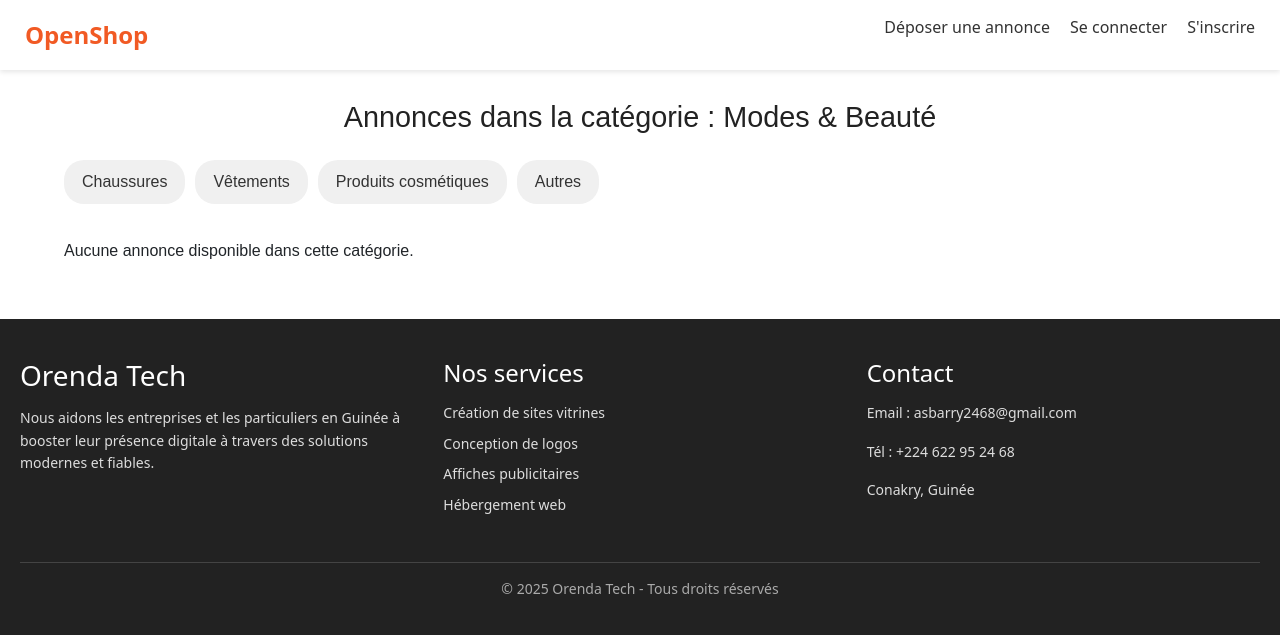
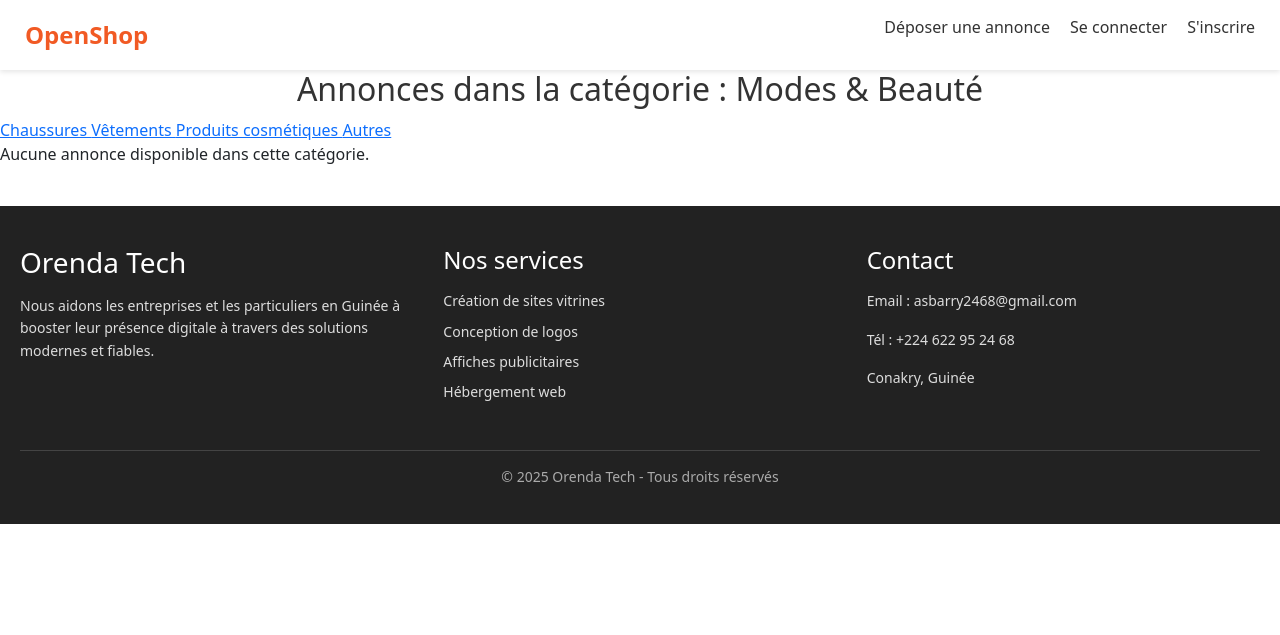
Before and after one commit to saliou216172/OpenShop, a Django app: page /categorie/1/ in a window 1280 px wide. Shown: the top 635 px of the page. Run offline with Django 5.2, Linux system fonts and the light colour scheme; data comes from the database, SQL or seed files in the repository.

Commit message:
voyons encore

```diff
--- a/static/css/style.css
+++ b/static/css/style.css
@@ -122,209 +122,7 @@
 
 
 /* CATEGRIES dans home */
-/* Conteneur horizontal des catégories */
-.categories-container {
-    display: flex;
-    gap: 10px;
-    overflow-x: auto;       /* Scroll horizontal si beaucoup de catégories */
-    padding: 10px 0;
-    margin-bottom: 20px;
-    scrollbar-width: thin;
-    scrollbar-color: #888 #f1f1f1;
-}
 
-/* Scrollbar pour Webkit (Chrome, Edge, Safari) */
-.categories-container::-webkit-scrollbar {
-    height: 6px;
-}
-
-.categories-container::-webkit-scrollbar-thumb {
-    background: #888;
-    border-radius: 3px;
-}
-
-.categories-container::-webkit-scrollbar-track {
-    background: #f1f1f1;
-}
-
-/* Boutons de catégorie */
-.categorie-btn {
-    flex: 0 0 auto;        /* Ne pas rétrécir, pas de wrap */
-    padding: 10px 18px;
-    background-color: #007BFF;
-    color: #fff;
-    text-decoration: none;
-    border-radius: 8px;
-    font-size: 0.95rem;
-    font-weight: 500;
-    text-align: center;
-    white-space: nowrap;    /* Texte ne passe pas à la ligne */
-    transition: background 0.3s, transform 0.2s;
-}
-
-.categorie-btn:hover {
-    background-color: #0056b3;
-    transform: translateY(-2px);
-}
-
-/* Bouton actif (optionnel) */
-.categorie-btn.active {
-    background-color: #0056b3;
-    box-shadow: 0 2px 5px rgba(0,0,0,0.2);
-}
-
-/* Responsive */
-@media (max-width: 768px) {
-    .categorie-btn {
-        padding: 8px 14px;
-        font-size: 0.9rem;
-    }
-}
-
-/* categories et sous categories */
-/* Conteneur principal */
-.annonces-container {
-    width: 90%;
-    max-width: 1200px;
-    margin: 30px auto;
-    font-family: "Poppins", sans-serif;
-}
-
-/* Titre de catégorie */
-.categorie-titre {
-    font-size: 1.8rem;
-    margin-bottom: 15px;
-    color: #222;
-}
-
-/* Sous-catégories horizontales */
-.sous-categories-container {
-    display: flex;
-    overflow-x: auto;
-    gap: 10px;
-    padding: 10px 0;
-    margin-bottom: 25px;
-    scrollbar-width: thin;
-}
-.sous-categories-container::-webkit-scrollbar {
-    height: 6px;
-}
-.sous-categories-container::-webkit-scrollbar-thumb {
-    background-color: #ccc;
-    border-radius: 10px;
-}
-.sous-categorie-btn {
-    flex: 0 0 auto;
-    background: #f0f0f0;
-    padding: 10px 18px;
-    border-radius: 20px;
-    color: #333;
-    font-weight: 500;
-    text-decoration: none;
-    transition: 0.3s;
-}
-.sous-categorie-btn:hover {
-    background: #007bff;
-    color: white;
-}
-
-/* Grille d'annonces */
-.annonces-grid {
-    display: grid;
-    grid-template-columns: repeat(auto-fit, minmax(260px, 1fr));
-    gap: 20px;
-}
-
-/* Carte d’annonce */
-.annonce-card {
-    background: white;
-    border-radius: 10px;
-    box-shadow: 0 3px 8px rgba(0,0,0,0.1);
-    overflow: hidden;
-    display: flex;
-    flex-direction: column;
-    transition: transform 0.2s;
-}
-.annonce-card:hover {
-    transform: translateY(-5px);
-}
-
-/* Image */
-.annonce-image img, .placeholder-image {
-    width: 100%;
-    height: 200px;
-    object-fit: cover;
-    background: #f5f5f5;
-}
-.placeholder-image {
-    display: flex;
-    align-items: center;
-    justify-content: center;
-    color: #777;
-    font-size: 1rem;
-}
-
-/* Contenu */
-.annonce-content {
-    padding: 15px;
-}
-.annonce-titre {
-    font-size: 1.2rem;
-    color: #333;
-    margin-bottom: 8px;
-}
-.annonce-description {
-    color: #555;
-    font-size: 0.9rem;
-    margin-bottom: 10px;
-}
-.annonce-prix {
-    color: #007bff;
-    font-weight: bold;
-    margin-bottom: 12px;
-}
-
-/* Boutons contact */
-.contact {
-    display: flex;
-    gap: 10px;
-    align-items: center;
-}
-.whatsapp-btn, .email-btn {
-    display: flex;
-    align-items: center;
-    gap: 6px;
-    padding: 8px 14px;
-    border-radius: 6px;
-    font-weight: 500;
-    text-decoration: none;
-    transition: 0.3s;
-}
-.whatsapp-btn {
-    background: #25D366;
-    color: white;
-}
-.whatsapp-btn:hover {
-    background: #1ebe5b;
-}
-.whatsapp-icon {
-    width: 18px;
-    height: 18px;
-}
-.email-btn {
-    background: #007bff;
-    color: white;
-}
-.email-btn:hover {
-    background: #0069d9;
-}
-
-/* Responsive */
-@media (max-width: 600px) {
-    .annonce-image img, .placeholder-image {
-        height: 160px;
-    }
-}
 
 
 /* Partie temporaire */
```
